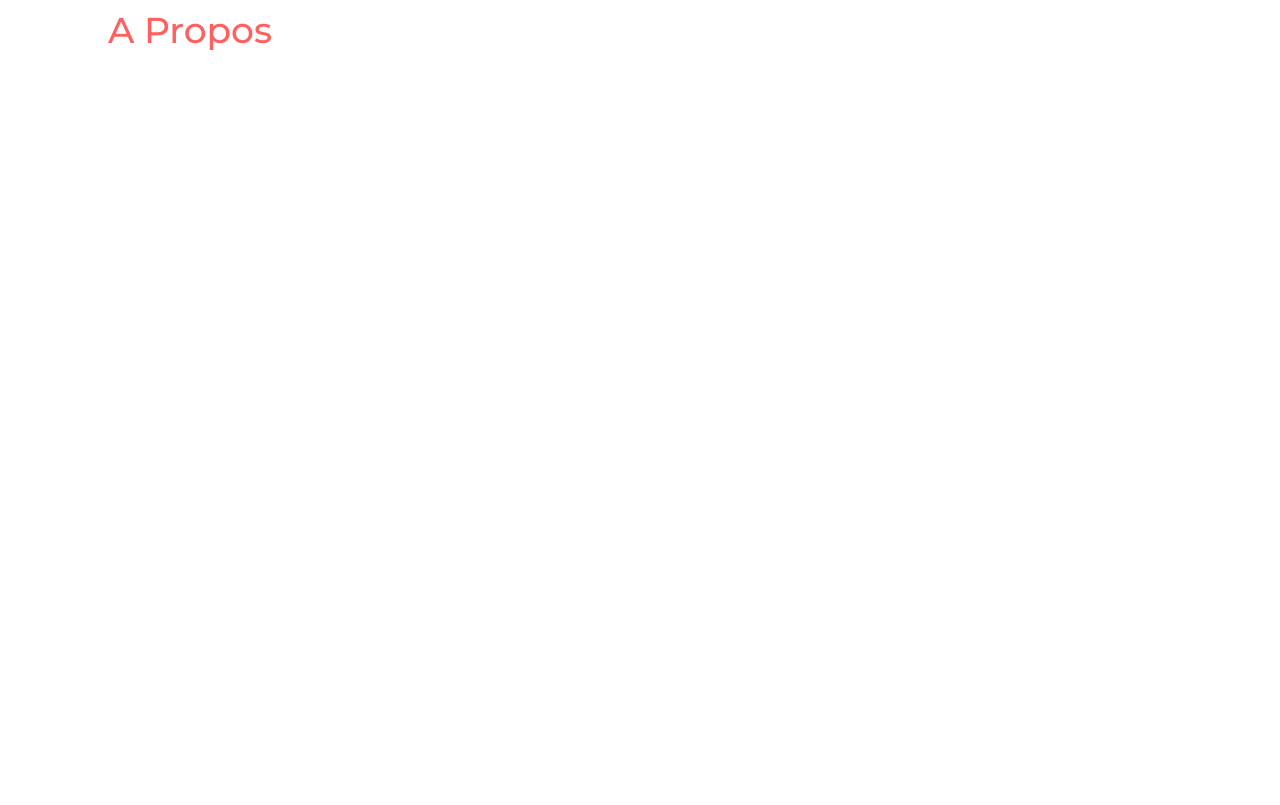
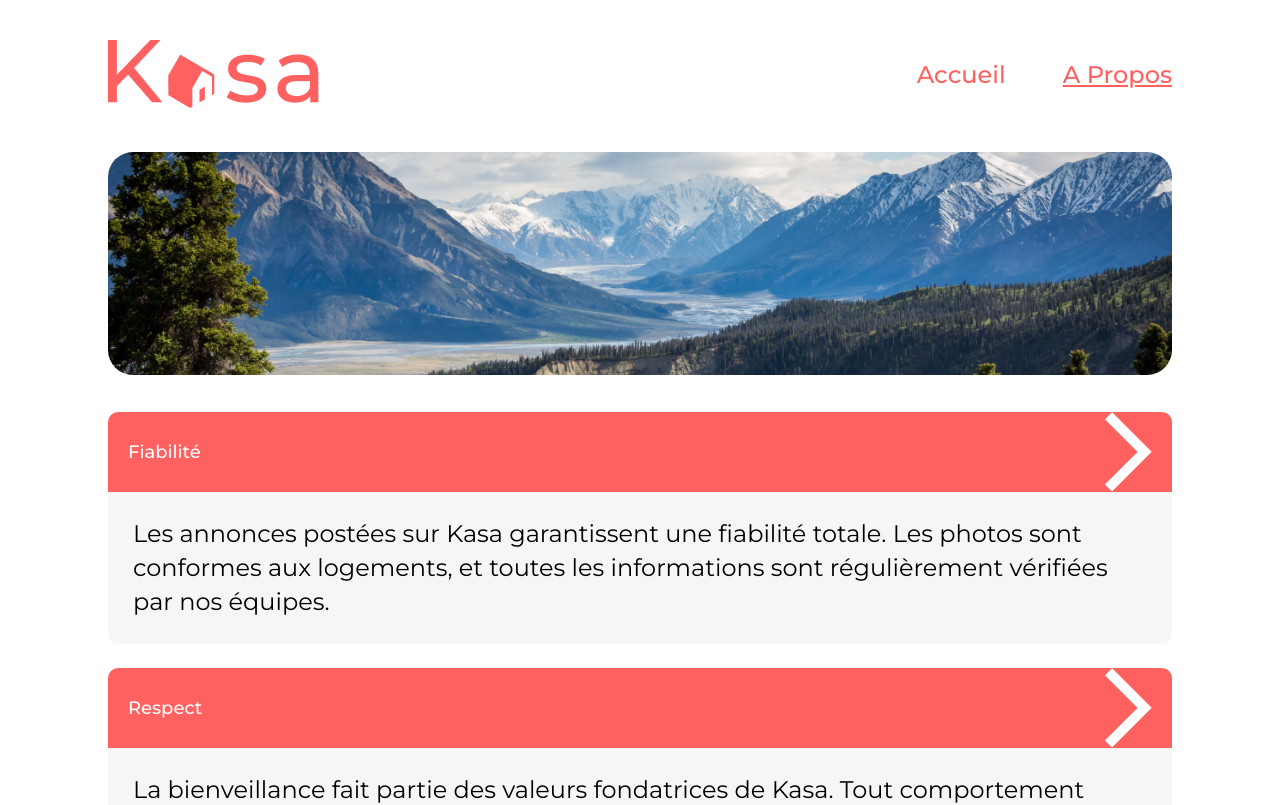
Before and after one commit to Eliaexe/Kasa, a React (Create React App) app: page /a-propos in a window 1280 px wide. Shown: the top 805 px of the page. Built offline with nearby package versions, Linux system fonts and the light colour scheme.

Commit message:
a propos page logic is ok. need to adjust dropdown logic and style. You are doing a good job!

```diff
--- a/src/components/Dropdown.jsx
+++ b/src/components/Dropdown.jsx
@@ -1,7 +1,7 @@
 import "../styles/Dropdown.css"
 
 function Dropdown(prop) {
-    // console.log(prop.content);
+    const url = window.location.pathname;
 
     let content
     if (typeof prop.content == 'string') {
@@ -9,15 +9,29 @@
     } else if(typeof prop.content == 'object'){
         content = <ul>{prop.content.map( x => <li>{x}</li>)}</ul>
     }
-    return(<div className="drop-down">
+
+    if (url.includes('logement')) {
+        return(<div className="drop-down-logement">
                 <div className="head-drop">
                     <h3>{prop.title}</h3>
                     <img className="" src="/images/arrow-right.png" alt="arrow right" />
                 </div>
-                <div className="body-drop">
+                <div className="body-drop bd-drop-height">
                     {content}
                 </div>
             </div>)
+    } else if (url === '/a-propos') {
+        return(<div className="drop-down-apropos">
+                <div className="head-drop">
+                    <h3>{prop.title}</h3>
+                    <img className="" src="/images/arrow-right.png" alt="arrow right" />
+                </div>
+                <div className="body-drop bd-drop-height-apopos">
+                    {content}
+                </div>
+            </div>)
+    }
+
 }
 
 export default Dropdown
--- a/src/components/Header.jsx
+++ b/src/components/Header.jsx
@@ -2,11 +2,15 @@
 import "../styles/Header.css"
 
 function Header() {
+    const url = window.location.pathname;
+    const homeLinkClass = url === '/' ? 'undelined' : '';
+    const aboutLinkClass = url === '/a-propos' ? 'undelined' : '';
+
     return(<header>
                 <img src="/images/logo.png" alt="Kasa Logo" />
                 <nav>
-                    <Link to="/">Accueil</Link>
-                    <Link to="/a-propos">A Propos</Link>
+                    <Link className={homeLinkClass} to="/">Accueil</Link>
+                    <Link className={aboutLinkClass} to="/a-propos">A Propos</Link>
                 </nav>
             </header>)
 }
--- a/src/pages/Apropos.jsx
+++ b/src/pages/Apropos.jsx
@@ -1,7 +1,19 @@
-// import Header from "../components/Header";
+import Header from "../components/Header";
+import Dropdown from "../components/Dropdown";
+import "../styles/Apropos.css"
 
 function Apropos(){
-    return(<h1>A Propos</h1>)
+    return(
+    <div>
+        <Header />
+        <img className="a-propos-image" src="/images/a-propos.png" alt="Kasa Logo" />
+        <main className="apropos-main">
+        <Dropdown title="Fiabilité" content="Les annonces postées sur Kasa garantissent une fiabilité totale. Les photos sont conformes aux logements, et toutes les informations sont régulièrement vérifiées  par nos équipes." />
+        <Dropdown title="Respect" content="La bienveillance fait partie des valeurs fondatrices de Kasa. Tout comportement discriminatoire ou de perturbation du voisinage entraînera une exclusion de notre plateforme." />
+        <Dropdown title="Service" content="Nos équipes se tiennent à votre disposition pour vous fournir une expérience parfaite. N'hésitez pas à nous contacter si vous avez la moindre question." />
+        <Dropdown title="Sécurité" content="La sécurité est la priorité de Kasa. Aussi bien pour nos hôtes que pour les voyageurs, chaque logement correspond aux critères de sécurité établis par nos services. En laissant une note aussi bien à l'hôte qu'au locataire, cela permet à nos équipes de vérifier que les standards sont bien respectés. Nous organisons également des ateliers sur la sécurité domestique pour nos hôtes." />
+        </main>
+    </div>)
 }
 
 export default Apropos
--- /dev/null
+++ b/src/styles/Apropos.css
@@ -0,0 +1,11 @@
+.a-propos-image {
+    width: 100%;
+    height: 223px;
+    object-fit: cover;
+    border-radius: 25px;
+    margin-top: 44px;
+}
+
+.apropos-main{
+    margin-top: 33px;
+}
--- a/src/styles/Dropdown.css
+++ b/src/styles/Dropdown.css
@@ -1,4 +1,4 @@
-.drop-down{
+.drop-down-logement{
     height: 249px;
     width: 582px;
 }
@@ -18,7 +18,7 @@
     font-weight: 500;
 }
 
-.head-drop img {
+.head-drop-logement img {
     transform: rotate(-90deg);
     height: 35px;
     width: 22px;
@@ -28,10 +28,13 @@
     margin: 0;
     border-radius: 0 0 10px 10px;
     background: #F6F6F6;
+}
+
+.bd-drop-height {
     height: 200px;
 }
 
-.body-drop p {
+.body-drop-logement p {
     display: block;
     margin-top: 0;
     padding: 35px 20px 15px 20px;
@@ -41,15 +44,35 @@
     line-height: 22px;
 }
 
-.body-drop ul {
+.body-drop-logement ul {
     display: block;
     padding: 35px 20px 15px 20px;
+    margin-top: 0px;
 }
 
-.body-drop li {
+.body-drop-logement li {
     list-style: none;
     font-size: 14px;
     font-weight: 400;
     color: #FF6060;
     line-height: 22px;
 }
+
+.dorp-down-apropos {
+    height: auto;
+    width: 85%;
+}
+
+.bd-drop-height-apopos {
+    height: auto;
+}
+
+.bd-drop-height-apopos p {
+    font-size: 24px;
+    font-weight: 400;
+    line-height: 34px;
+    letter-spacing: 0em;
+    text-align: left;
+    padding: 25px;
+    margin-top: 0;
+}
--- a/src/styles/SingleCard.css
+++ b/src/styles/SingleCard.css
@@ -23,4 +23,5 @@
     width: 100%;
     height: 100%;
     border-radius: 10px;
+    object-fit: cover;
 }
```
